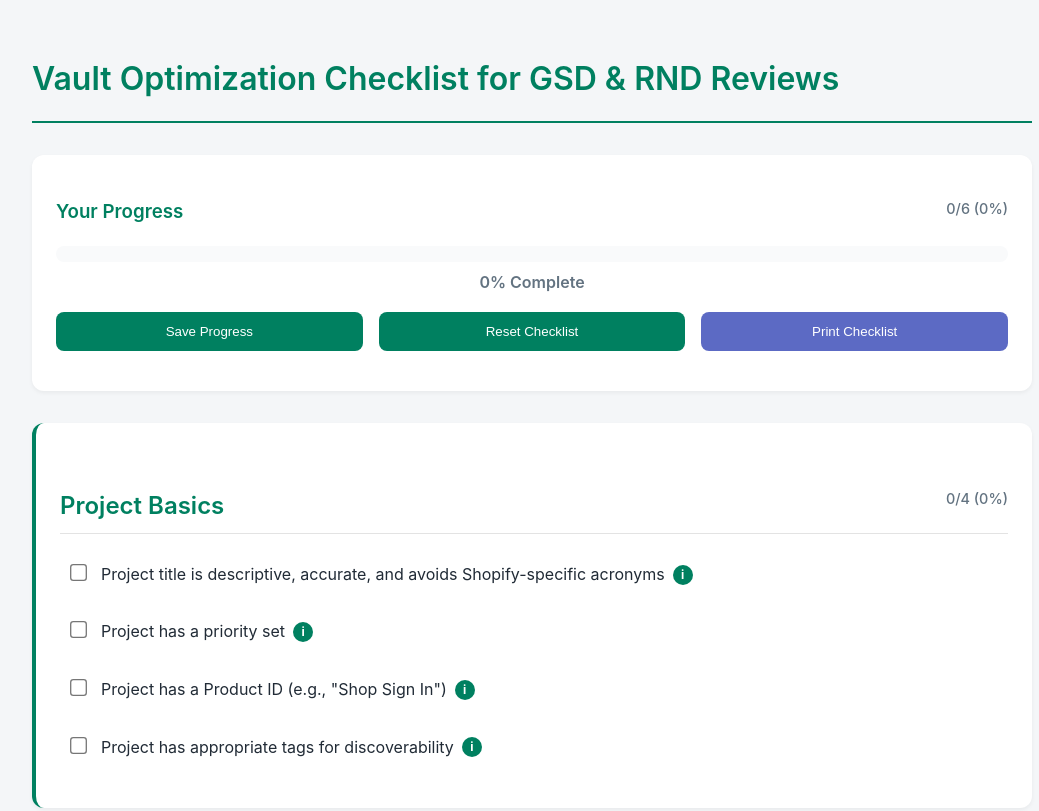
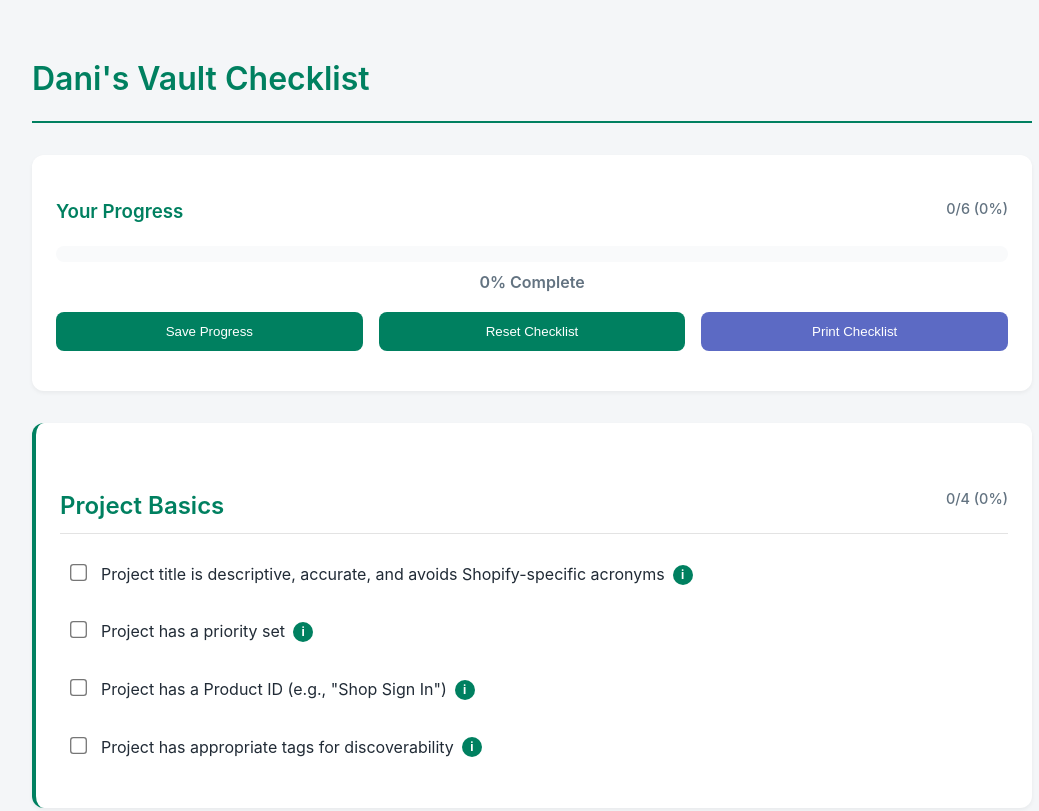
Before and after one commit to dtmoubayed/shop-vault-checklist, a plain HTML site: page index.html in a window 1280 px wide. Shown: the top 811 px of the page, without its empty margins (108-1147 px from the left). Drawn offline with Linux system fonts and the light colour scheme.

Commit message:
Update page title to 'Dani's Vault Checklist'

```diff
--- a/index.html
+++ b/index.html
@@ -3,7 +3,7 @@
 <head>
   <meta charset="UTF-8">
   <meta name="viewport" content="width=device-width, initial-scale=1.0">
-  <title>Vault Optimization Checklist</title>
+  <title>Dani's Vault Checklist</title>
   <style>
     :root {
       --primary-color: #008060;
@@ -419,7 +419,7 @@
   </script>
 </head>
 <body>
-  <h1>Vault Optimization Checklist for GSD & RND Reviews</h1>
+  <h1>Dani's Vault Checklist</h1>
 
   <div class="progress-container">
     <h3>Your Progress <span id="overall-progress" class="section-progress">0/0 (0%)</span></h3>
```
